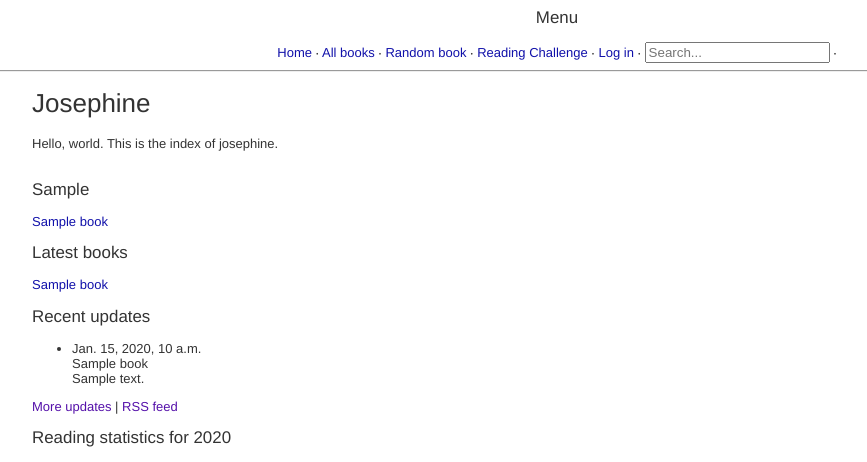
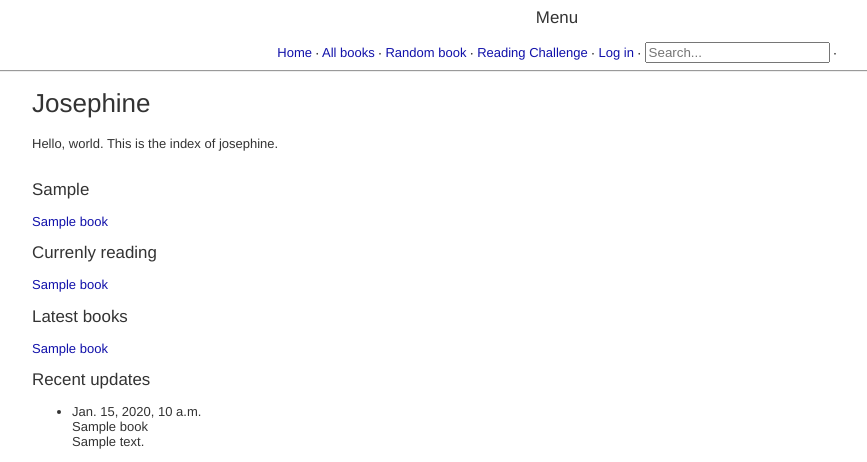
Before and after one commit to jd7h/josephine, a Django app: template josephine/booklist/templates/booklist/index.html in a window 1280 px wide. Shown: the top 462 px of the page, without its empty margins (89-956 px from the left). Run offline with Django 3.2, Linux system fonts and the light colour scheme; the template is opened without the code that fills it: most values are stand-ins (such as "Sample title", 1, 10 or a date in 2020).

Commit message:
Add currently reading to frontpage

```diff
--- a/josephine/booklist/templates/booklist/index.html
+++ b/josephine/booklist/templates/booklist/index.html
@@ -13,6 +13,13 @@
 {% if highlight_books %}
     <h2>{{ highlight_shelf | title }}</h2>
     {% for book in highlight_books %}
+        <div class="single-book"><a href="{% url 'booklist:detail' book.id %}">{{ book }}</a></div>
+    {% endfor %}
+{% endif %}
+
+{% if currently_reading %}
+    <h2>Currenly reading</h2>
+    {% for book in  currently_reading %}
         <div class="single-book"><a href="{% url 'booklist:detail' book.id %}">{{ book }}</a></div>
     {% endfor %}
 {% endif %}
```
Also changed, not shown: josephine/booklist/views.py (+7 -2 lines).
